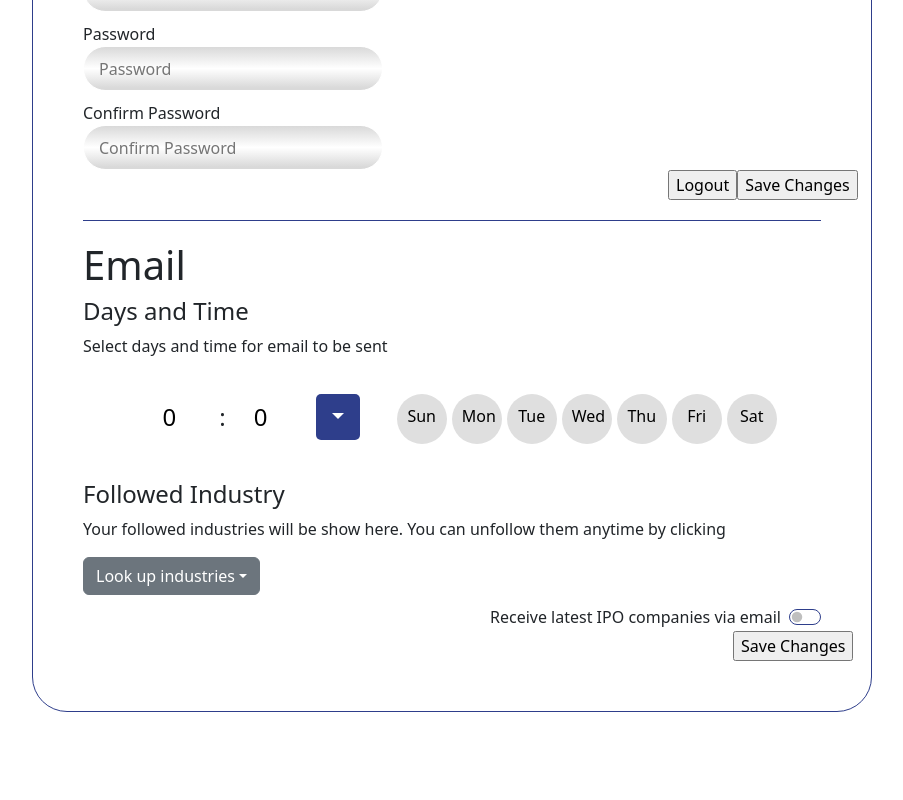
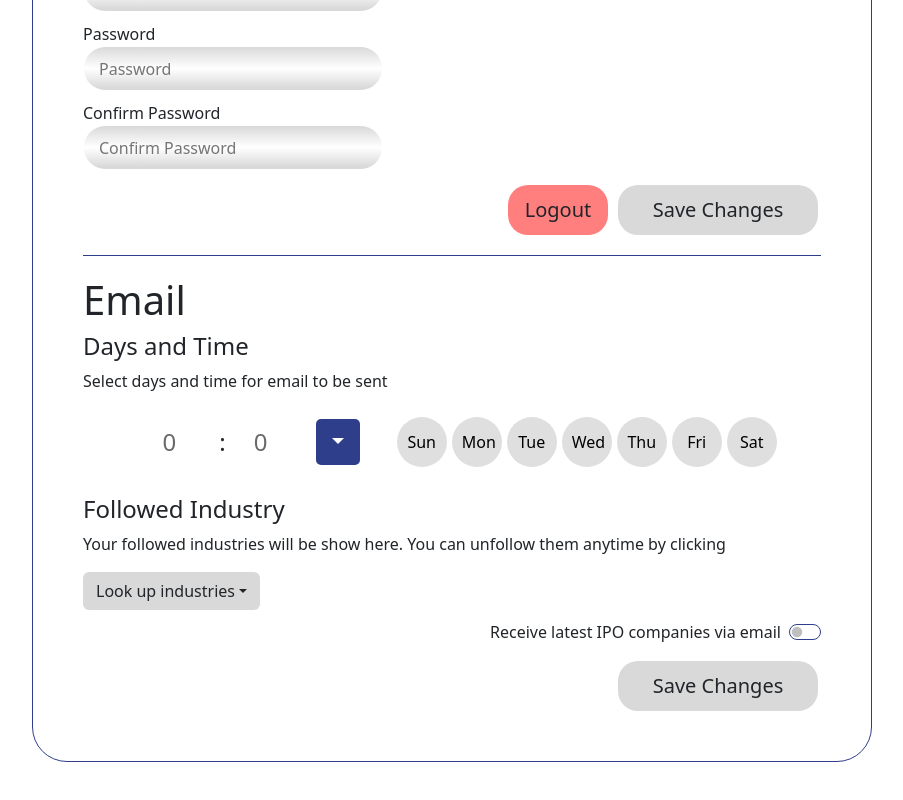
Before and after one commit to Mar-boi/NDRProject, a React (Vite) app in the folder internproject/: page /profile in a window 1280 px wide. Shown: the part 390-1190 px from the top of the page, without its empty margins (368-1271 px from the left). Built offline with nearby package versions, Linux system fonts and the light colour scheme.

Commit message:
Jade-Update
Profile page - Look up industries function and Logout , Save Changes Button

```diff
--- a/internproject/src/Profile.css
+++ b/internproject/src/Profile.css
@@ -37,3 +37,66 @@
   background-color: #2e3e8b;
   color: white; /* Text color when active */
 }
+
+.setProfileLogoutBtn{
+  width: 100px;
+  height: 50px;
+  font-size: 20px;
+  border-radius: 20px;
+  margin-top: 15px;
+
+}
+
+.setProfileBtn{
+  width: 200px;
+  height: 50px;
+  font-size: 20px;
+  border-radius: 20px;
+  margin-top: 15px;
+
+}
+
+.setProfileLogoutBtnColor{
+  background-color: #ff7f7f;
+  border-color: transparent;
+  --bs-btn-border-color: transparent;
+  --bs-btn-hover-color: #FFFFFF;
+  --bs-btn-hover-bg: #696969;
+
+}
+
+.setProfileBtnColor{
+  background-color: #D9D9D9;
+  border-color: transparent;
+  --bs-btn-border-color: transparent;
+  --bs-btn-hover-color: #FFFFFF;
+  --bs-btn-hover-bg: #2E3E8B;
+
+}
+
+.ddIndustry{
+  --bs-dropdown-link-active-bg: #2E3E8B;
+}
+
+.setIndustriesBtn{
+  color: white;
+  background-color: #2E3E8B;
+  border-color: transparent;
+  --bs-btn-border-color: transparent;
+  --bs-btn-hover-color: black;
+  --bs-btn-hover-bg: #ff7f7f;
+}
+
+.setDDIndustries{
+  background-color: #D9D9D9;
+  border-color: transparent;
+  --bs-btn-border-color: transparent;
+  --bs-btn-hover-color: white;
+  --bs-btn-hover-bg: #2E3E8B;
+}
+
+.setDDIndustries.show{
+  background-color: #2E3E8B;
+  border-color: transparent;
+  color: white;
+}
--- a/internproject/src/Profile.tsx
+++ b/internproject/src/Profile.tsx
@@ -5,16 +5,13 @@ import { useAuth } from "./AuthContext";
 import axios from "axios";
 
 export const Profile = () => {
-  const [activeDays, setActiveDays] = useState([]); // Track an array of active days
+  const [activeDays, setActiveDays] = useState([]);
+  const [selectedIndustries, setSelectedIndustries] = useState([]);
   const [hour, setHour] = useState(0);
   const [min, setMin] = useState(0);
   const [email, setEmail] = useState("");
   const [username, setUsername] = useState("");
   const [password, setPassword] = useState("");
-  const [receiveEmail, setReceiveEmail] = useState(false);
-
-
-  // State to store the selected period (AM/PM)
   const [selectedPeriod, setSelectedPeriod] = useState("");
 
   const { user, login, logout } = useAuth();
@@ -23,39 +20,60 @@ export const Profile = () => {
     fetchUser();
   }, []);
 
-  const fetchUser = async ()  => {
-    if(user!= null) {
+  const fetchUser = async () => {
+    if (user != null) {
       console.log("Hi" + user.userId);
       // call spring boot for user & user preference
       try {
-        const response = await axios.get("http://localhost:8080/getPreference?userID=" + user.userId);
+        const response = await axios.get(
+          "http://localhost:8080/getPreference?userID=" + user.userId
+        );
         console.log(response);
         setUsername(response.data.username);
         setEmail(response.data.email);
         setHour(response.data.hour);
         setSelectedPeriod(response.data.period.toUpperCase());
-      } catch(e) {
+      } catch (e) {
         console.log(e);
       }
     }
-  }
-
-  const handleClick = (day: string) => {
-    if (activeDays.includes(day)) {
-      // If the day is already active, remove it from the array (toggle off)
-      setActiveDays(activeDays.filter((item) => item !== day));
-    } else {
-      // If the day is not active, add it to the array (toggle on)
-      setActiveDays([...activeDays, day]);
-    }
   };
-
   // Function to handle the selection of AM or PM
   const handleSelectPeriod = (period: string) => {
     setSelectedPeriod(period); // Update the state with the selected value
   };
 
+  const handleClick = (day) => {
+    setActiveDays((prev) => {
+      return prev.includes(day)
+        ? prev.filter((item) => item !== day)
+        : [...prev, day];
+    });
+  };
+
+  const handleIndustryClick = (industry) => {
+    setSelectedIndustries((prev) => {
+      const updatedIndustries = prev.includes(industry)
+        ? prev.filter((item) => item !== industry)
+        : [...prev, industry];
+      return updatedIndustries.sort();
+    });
+  };
+
   const days = ["Sun", "Mon", "Tue", "Wed", "Thu", "Fri", "Sat"];
+  const industries = [
+    "Basic Materials",
+    "Blank Check",
+    "Consumer Goods",
+    "Consumer Services",
+    "Financials",
+    "Health Care",
+    "Industrials",
+    "Oil & Gas",
+    "Other",
+    "Technology",
+  ];
+
   return (
     <>
       <div>
@@ -86,7 +104,7 @@ export const Profile = () => {
                 type="text"
                 id="username"
                 placeholder="Username"
-                value = {username}
+                value={username}
                 onChange={(event) => setUsername(event.target.value)}
               />
             </div>
@@ -101,7 +119,6 @@ export const Profile = () => {
                 id="password"
                 placeholder="Password"
                 onChange={(event) => setPassword(event.target.value)}
-
               />
             </div>
             <div className="" style={{ paddingTop: 10 }}>
@@ -117,12 +134,20 @@ export const Profile = () => {
                 onChange={(event) => setPassword(event.target.value)}
               />
             </div>
-            <div style={{ display: "flex", marginLeft: 585 }}>
-              <div>
-                <input type="submit" value="Logout" className="" />
+            <div style={{ display: "flex", marginLeft: 425 }}>
+              <div style={{ marginRight: 10 }}>
+                <input
+                  type="submit"
+                  value="Logout"
+                  className="btn setProfileLogoutBtnColor setProfileLogoutBtn"
+                />
               </div>
               <div>
-                <input type="submit" value="Save Changes" />
+                <input
+                  type="submit"
+                  value="Save Changes"
+                  className="btn setProfileBtnColor setProfileBtn"
+                />
               </div>
             </div>
           </form>
@@ -169,10 +194,9 @@ export const Profile = () => {
                       border: "none",
                       backgroundColor: "transparent",
                       outline: "none",
-                      color: "#000000",
+                      color: "#696969",
                     }}
                     onChange={(event) => setHour(event.target.valueAsNumber)}
-
                   />
                   <span style={{ fontSize: "24px", margin: "0 5px" }}>:</span>
                   {/* Second input (Minutes) */}
@@ -182,7 +206,6 @@ export const Profile = () => {
                     min="0"
                     max="59"
                     value={min}
-
                     style={{
                       width: "75px",
                       padding: "8px",
@@ -191,10 +214,9 @@ export const Profile = () => {
                       border: "none",
                       backgroundColor: "transparent",
                       outline: "none",
-                      color: "#000000",
+                      color: "#696969",
                     }}
                     onChange={(event) => setMin(event.target.valueAsNumber)}
-
                   />
                   {/* Dropdown for AM/PM */}
                   <div className="dropdown">
@@ -220,7 +242,6 @@ export const Profile = () => {
                     <ul
                       className="dropdown-menu"
                       aria-labelledby="dropdownMenuButton"
-
                       style={{
                         borderRadius: "5px",
                         padding: "5px 0",
@@ -259,20 +280,19 @@ export const Profile = () => {
 
                 {/* Container for the days buttons */}
 
-                <div style={{marginTop: 20}}>
+                <div>
                   {days.map((day) => (
                     <label htmlFor="">
-                      <p
+                      <input
                         key={day}
+                        type="button"
                         className={`dayBtn ${
                           activeDays.includes(day) ? "active" : ""
                         }`} // Apply active class if the day is in the activeDays array
+                        value={day}
                         onClick={() => handleClick(day)}
-                      >
-                        {day}
-                      </p>
+                      />
                     </label>
-
                   ))}
                 </div>
               </div>
@@ -282,71 +302,55 @@ export const Profile = () => {
                 them anytime by clicking
               </p>
               <div>
-                <div className="dropdown">
+                <div
+                  className="dropdown"
+                  style={{
+                    display: "flex",
+                    justifyContent: "space-between",
+                    alignItems: "center",
+                  }}
+                >
                   <button
-                    className="btn btn-secondary dropdown-toggle"
+                    className="btn dropdown-toggle setDDIndustries"
                     type="button"
-                    id="dropdownMenuButton"
                     data-bs-toggle="dropdown"
-                    aria-expanded="false"
                   >
                     Look up industries
                   </button>
-                  <ul
-                    className="dropdown-menu"
-                    aria-labelledby="dropdownMenuButton"
+                  <ul className="dropdown-menu ddIndustry">
+                    {industries
+                      .filter(
+                        (industry) => !selectedIndustries.includes(industry)
+                      )
+                      .map((industry) => (
+                        <li key={industry}>
+                          <a
+                            className="dropdown-item"
+                            onClick={() => handleIndustryClick(industry)}
                           >
-                    <li>
-                      <a className="dropdown-item" href="#">
-                        Basic Materials
+                            {industry}
                           </a>
                         </li>
-                    <li>
-                      <a className="dropdown-item" href="#">
-                        Blank Check
-                      </a>
-                    </li>
-                    <li>
-                      <a className="dropdown-item" href="#">
-                        Consumer Goods
-                      </a>
-                    </li>
-                    <li>
-                      <a className="dropdown-item" href="#">
-                        Consumer Services
-                      </a>
-                    </li>
-                    <li>
-                      <a className="dropdown-item" href="#">
-                        Financials
-                      </a>
-                    </li>
-                    <li>
-                      <a className="dropdown-item" href="#">
-                        Health Care
-                      </a>
-                    </li>
-                    <li>
-                      <a className="dropdown-item" href="#">
-                        Industrials
-                      </a>
-                    </li>
-                    <li>
-                      <a className="dropdown-item" href="#">
-                        Oil & Gas
-                      </a>
-                    </li>
-                    <li>
-                      <a className="dropdown-item" href="#">
-                        Other
-                      </a>
-                    </li>
-                    <li>
-                      <a className="dropdown-item" href="#">
-                        Technology
-                      </a>
-                    </li>
+                      ))}
                   </ul>
+                  <div
+                    style={{
+                      display: "flex",
+                      flexWrap: "wrap",
+                      gap: "5px",
+                      marginLeft: "10px",
+                    }}
+                  >
+                    {selectedIndustries.map((industry) => (
+                      <button
+                        key={industry}
+                        className="btn setIndustriesBtn"
+                        onClick={() => handleIndustryClick(industry)}
+                      >
+                        {industry} ✖
+                      </button>
+                    ))}
+                  </div>
                 </div>
               </div>
               <div className="form-check form-switch form-check-reverse setForms">
@@ -363,8 +367,12 @@ export const Profile = () => {
                   Receive latest IPO companies via email
                 </label>
               </div>
-              <div style={{ marginLeft: 650 }}>
-                <input type="submit" value="Save Changes" />
+              <div style={{ marginLeft: 535 }}>
+                <input
+                  type="submit"
+                  value="Save Changes"
+                  className="btn setProfileBtnColor setProfileBtn"
+                />
               </div>
             </form>
           </div>
```
Also changed, not shown: internproject/Python/stock_data.json (+16 -1 lines). Lines whose indentation alone changed are shown as unchanged.
